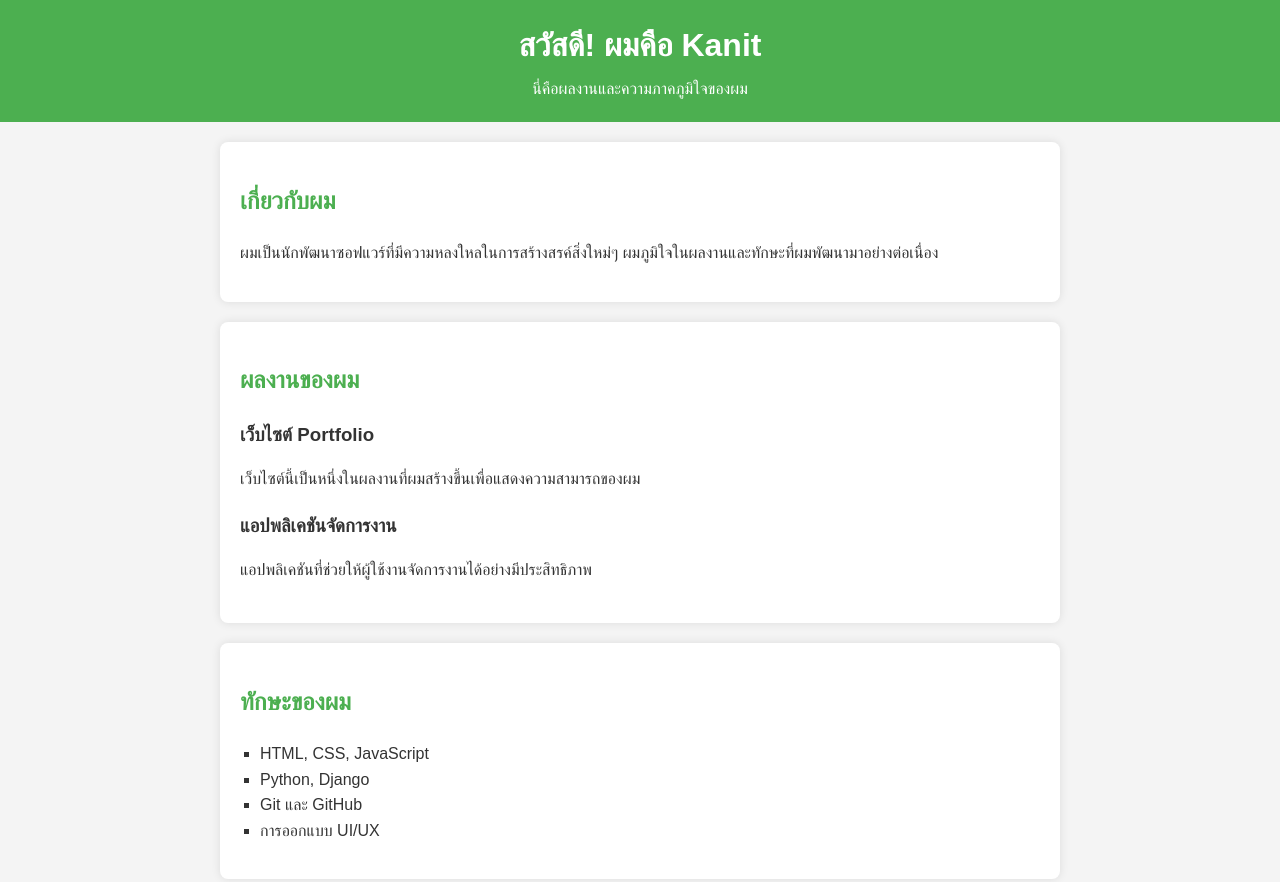
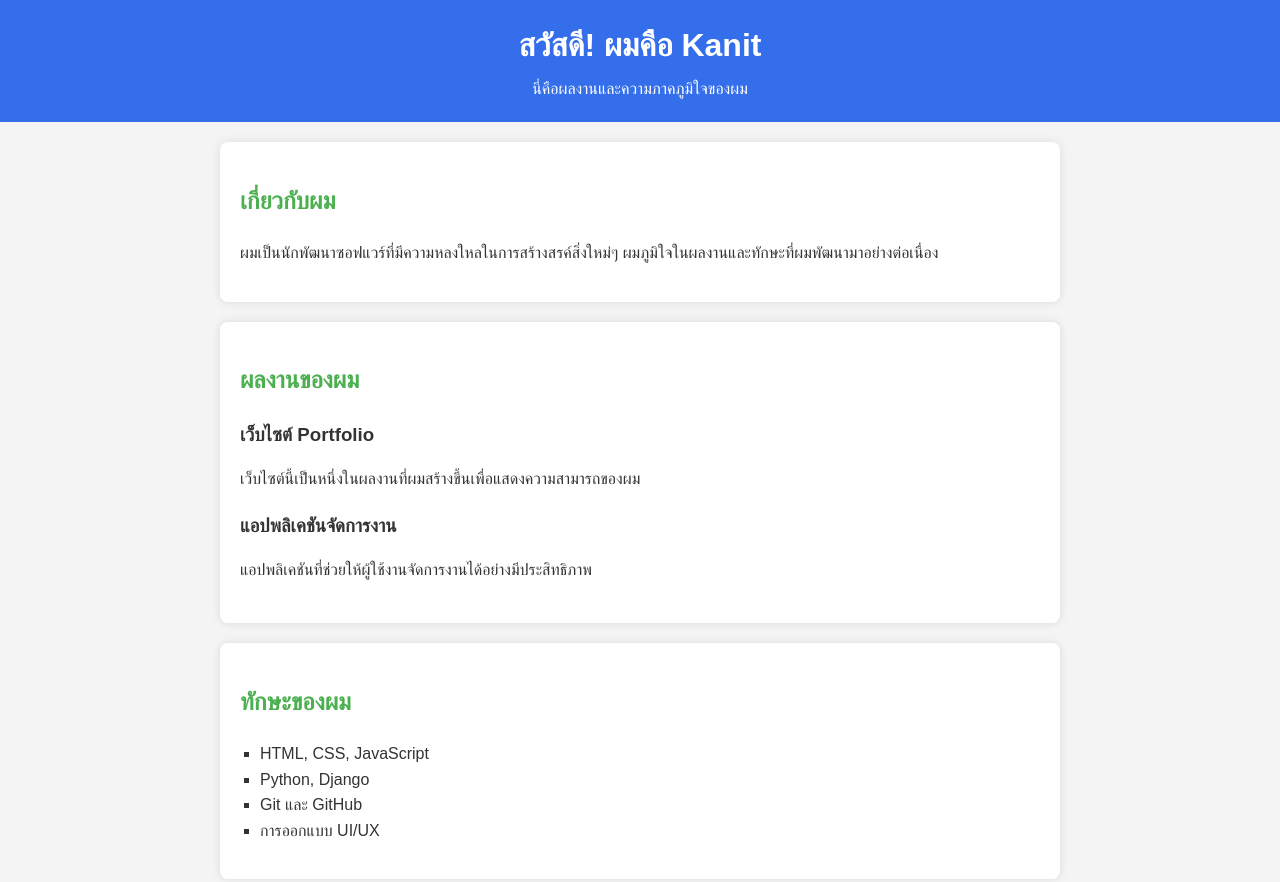
Before and after one commit to kanitkm/kanitkm.github.io, a plain HTML site: page dev/index.html in a window 1280 px wide. Shown: the top 882 px of the page. Drawn offline with Linux system fonts and the light colour scheme.

Commit message:
Update style.css

```diff
--- a/dev/style.css
+++ b/dev/style.css
@@ -7,7 +7,7 @@ body {
   color: #333;
 }
 header {
-  background: #4CAF50;
+  background: #346eeb;
   color: white;
   padding: 20px 0;
   text-align: center;
```
